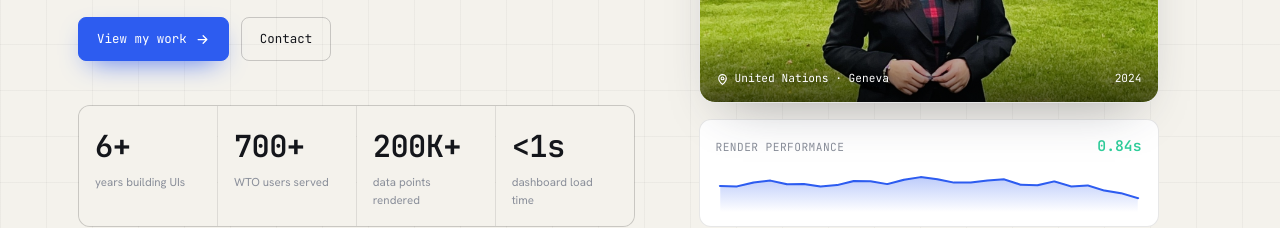
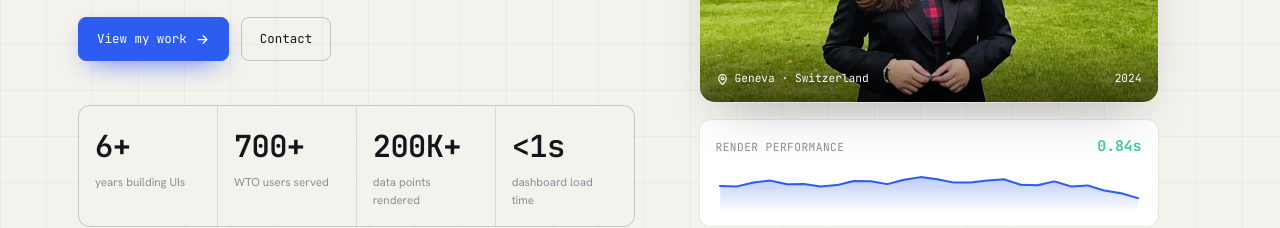
Before and after one commit to binny-chopra/my-projects, a React (Vite) app: page / in a window 1280 px wide. Shown: the part 508-736 px from the top of the page. Built offline with nearby package versions, Linux system fonts and the light colour scheme.

Commit message:
updated caption

```diff
--- a/src/data/personal.js
+++ b/src/data/personal.js
@@ -12,7 +12,7 @@ export const personal = {
   availability: 'Open to frontend & SWE roles',
   email: '159.binny@gmail.com',
   photo: import.meta.env.BASE_URL + 'assets/profile.jpg',
-  photoCaption: 'United Nations · Geneva',
+  photoCaption: 'Geneva · Switzerland',
   photoYear: '2024',
 };
 
```
